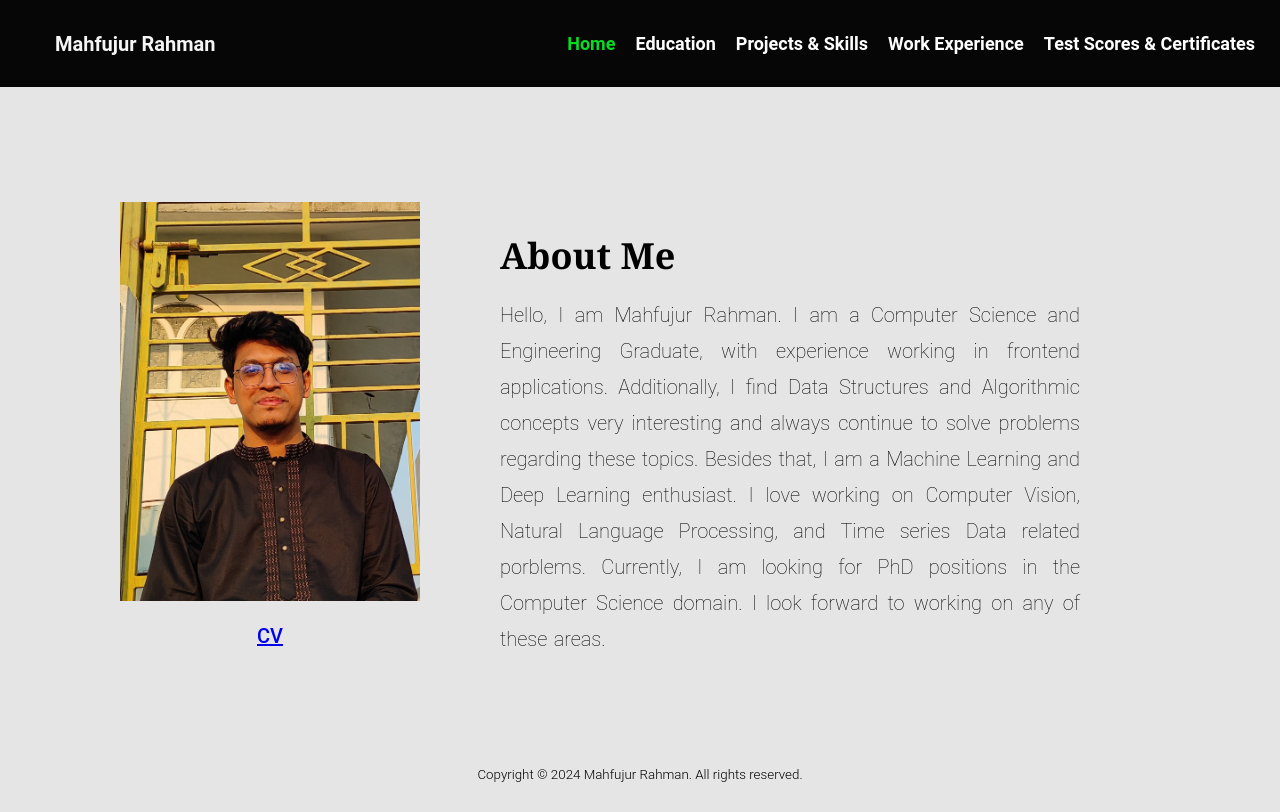
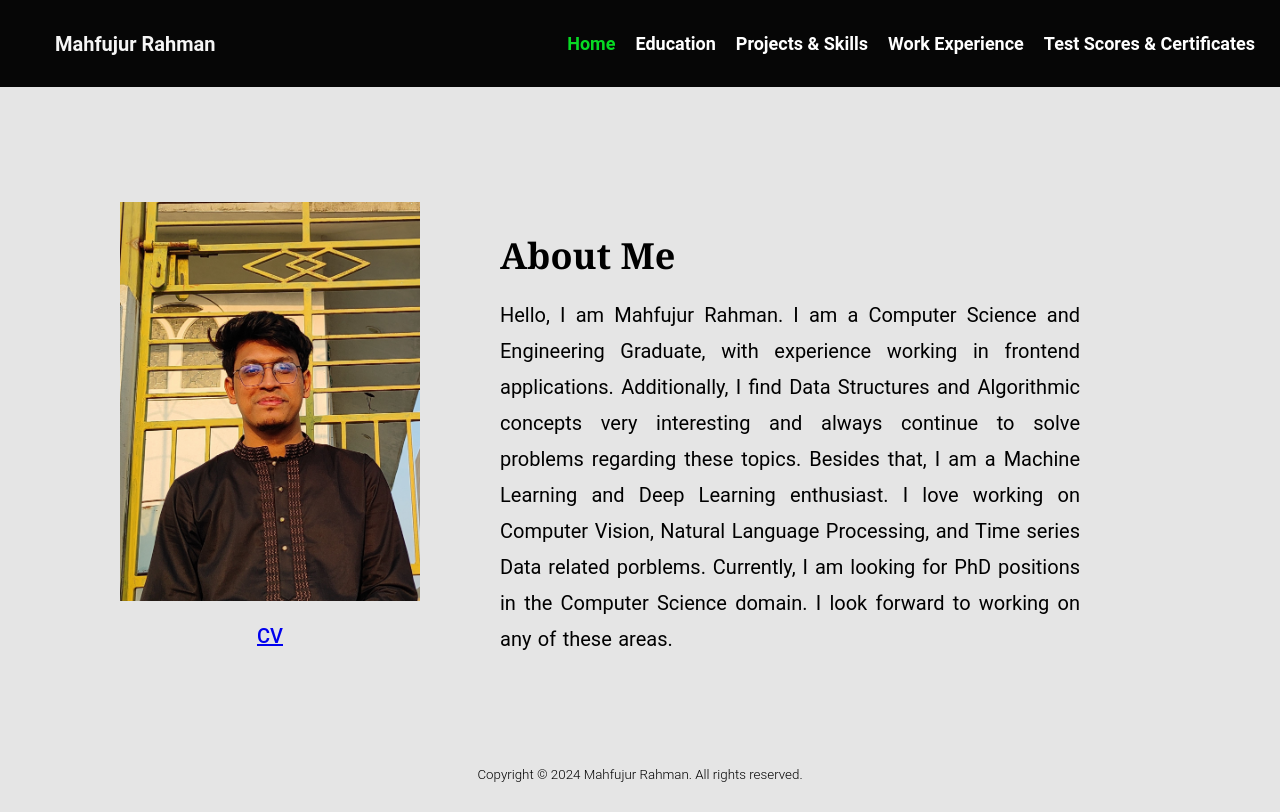
Before and after one commit to ARAF-55/mahfujur_rahman, a Next.js app: page / in a window 1280 px wide. Built offline with nearby package versions, Linux system fonts and the light colour scheme.

Commit message:
Made some changes -2

```diff
--- a/styles/Education.module.css
+++ b/styles/Education.module.css
@@ -44,7 +44,7 @@
   color: black; /* Slightly lighter color */
   text-align: justify;
   font-family: "Roboto", sans-serif;
-  font-weight: 100;
+  font-weight: 400;
   font-style: normal;
   font-size: 20px;
   padding: 0px;
--- a/styles/Home.module.css
+++ b/styles/Home.module.css
@@ -59,7 +59,7 @@
   color: black; /* Slightly lighter color */
   text-align: justify;
   font-family: "Roboto", sans-serif;
-  font-weight: 100;
+  font-weight: 400;
   font-style: normal;
   font-size: 20px;
   padding: 0px;
--- a/styles/InfoSection.module.css
+++ b/styles/InfoSection.module.css
@@ -23,7 +23,7 @@
   color: black; /* Slightly lighter color */
   text-align: justify;
   font-family: "Roboto", sans-serif;
-  font-weight: 100;
+  font-weight: 400;
   font-style: normal;
   font-size: 20px;
   padding: 0px;
--- a/styles/Scores.module.css
+++ b/styles/Scores.module.css
@@ -44,7 +44,7 @@
   color: black; /* Slightly lighter color */
   text-align: justify;
   font-family: "Roboto", sans-serif;
-  font-weight: 100;
+  font-weight: 400;
   font-style: normal;
   font-size: 20px;
   padding: 0px;
--- a/styles/Work.module.css
+++ b/styles/Work.module.css
@@ -44,7 +44,7 @@
   color: black; /* Slightly lighter color */
   text-align: justify;
   font-family: "Roboto", sans-serif;
-  font-weight: 100;
+  font-weight: 400;
   font-style: normal;
   font-size: 20px;
   padding: 0px;
```
